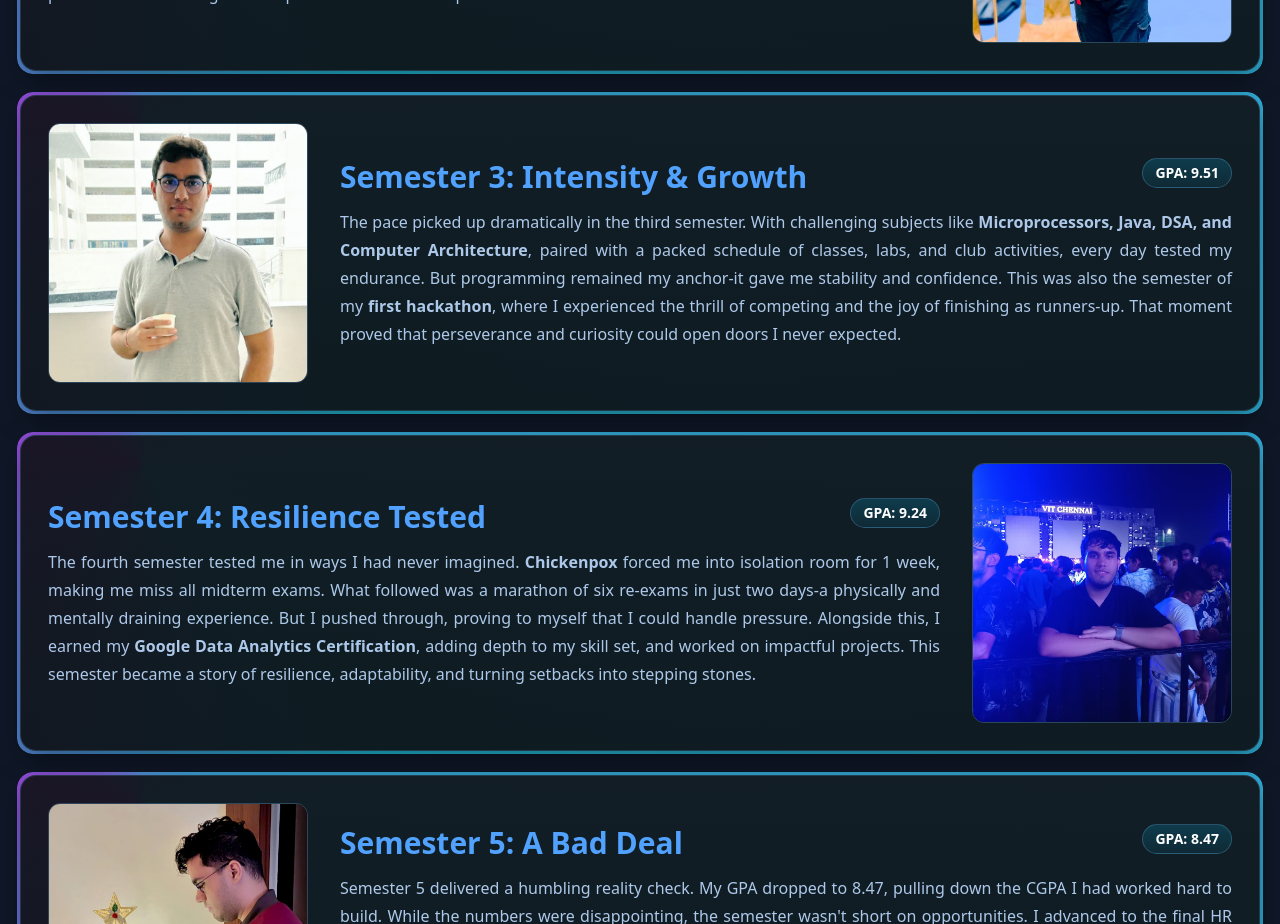
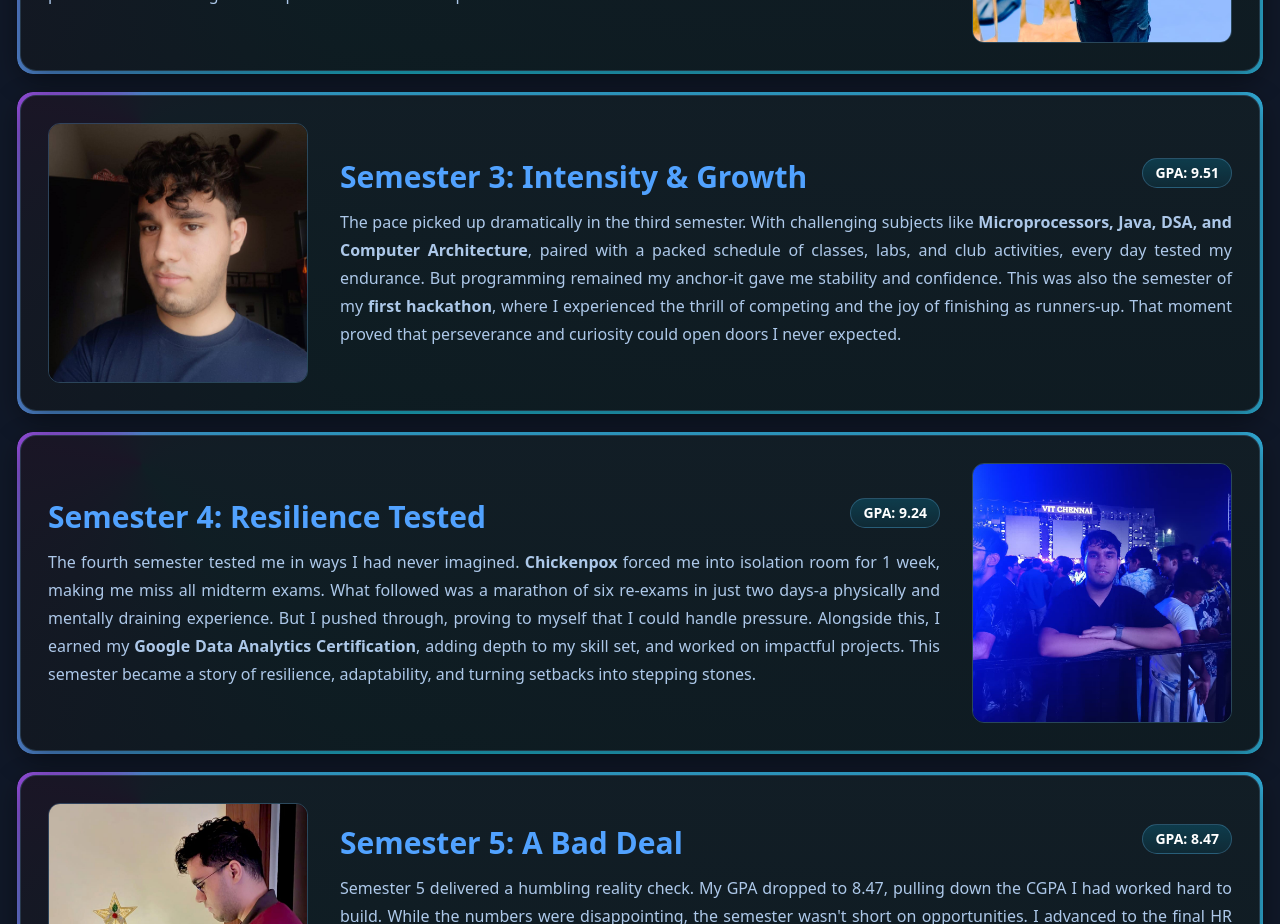
Before and after one commit to SushenGrover/Portfolio-Website, a React (Vite) app in the folder frontend/: page /journey in a window 1280 px wide. Shown: the part 1060-1984 px from the top of the page. Built offline with nearby package versions, Linux system fonts and the light colour scheme; no server answers.

Commit message:
Updated image for sem 3

```diff
--- a/frontend/src/components/JourneyData.js
+++ b/frontend/src/components/JourneyData.js
@@ -25,7 +25,7 @@ export const semesters = [
   {
     id: 3,
     title: "Semester 3: Intensity & Growth",
-    img: "/journey_images/3.jpg",
+    img: "/journey_images/3.jpeg",
     paragraph:
       "The pace picked up dramatically in the third semester. With challenging subjects like <b>Microprocessors, Java, DSA, and Computer Architecture</b>, paired with a packed schedule of classes, labs, and club activities, every day tested my endurance. But programming remained my anchor-it gave me stability and confidence. This was also the semester of my <b>first hackathon</b>, where I experienced the thrill of competing and the joy of finishing as runners-up. That moment proved that perseverance and curiosity could open doors I never expected.",
     gpa: "9.51",
```
Also changed, not shown: frontend/public/journey_images/3.jpeg (added), frontend/public/journey_images/3.jpg (deleted).
